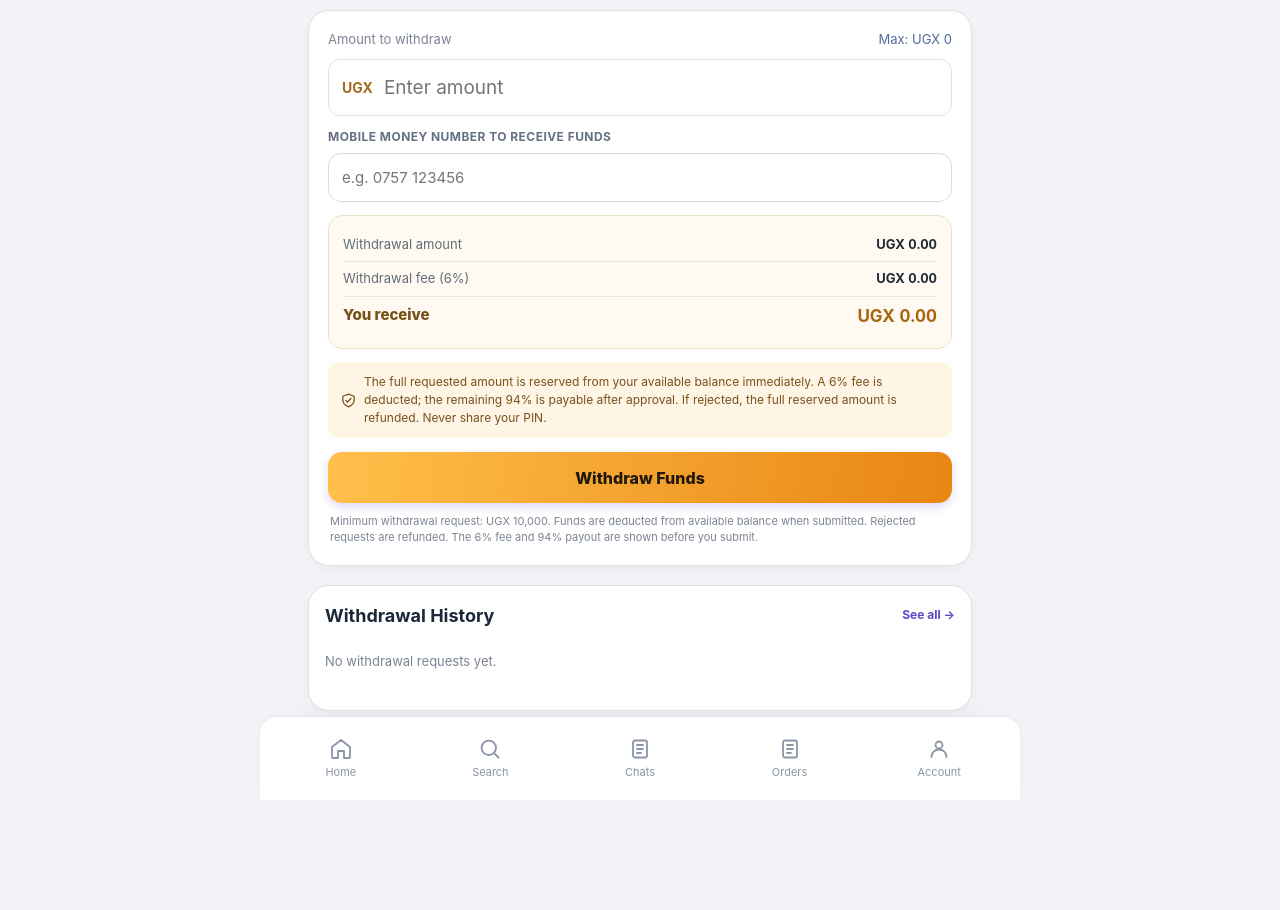
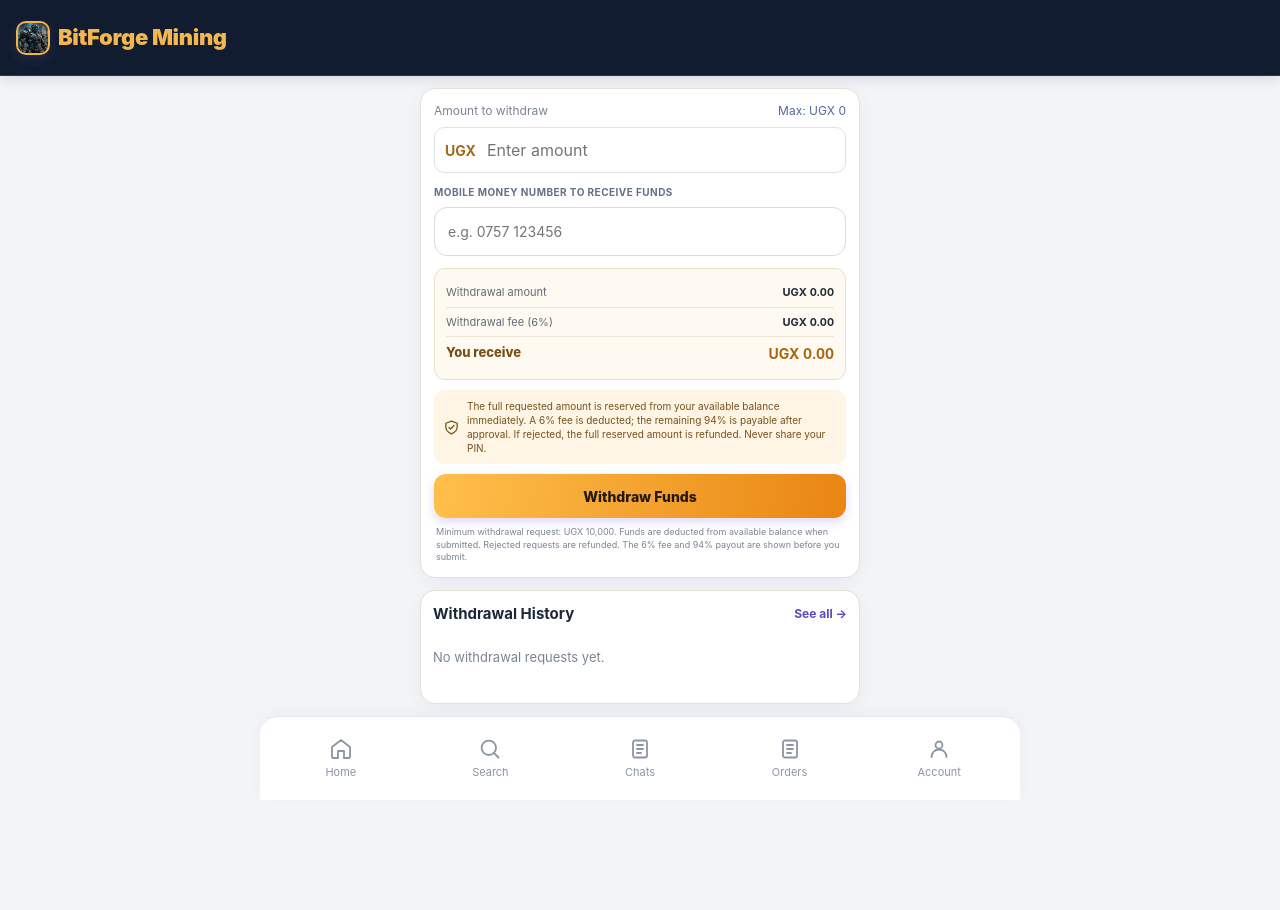
Before and after one commit to forextry298-del/BITFORGE-NEW, a Flask app: page /withdraw in a window 1280 px wide. After the commit the page ends 776 px from the top, so only its background shows below. Run offline with Flask 3, Linux system fonts and the light colour scheme; a user stored in the database is signed in; data comes from the database, SQL or seed files in the repository; data that the repository does not hold is empty.

Commit message:
Add compact BitForge withdrawal logo design

```diff
--- a/static/style.css
+++ b/static/style.css
@@ -482,3 +482,27 @@ body{background:var(--page);color:var(--ink);font-size:15px}
 .auth-dark-panel .auth-foot a{color:#94651c!important}
 .auth-dark-panel .flash{border:1px solid #ead7ae!important;background:#fff6e4!important;color:#77551a!important}
 @media(max-width:380px){.auth-dark-page{padding:16px 12px 24px!important}.auth-dark-panel{padding:14px!important}.auth-dark .auth-head h1{font-size:21px!important}}
+
+/* Compact, responsive BitForge withdrawal page */
+.withdrawal-top{min-height:58px;padding:8px 16px;display:flex;align-items:center;background:#111c30;border-bottom:1px solid #26364d}
+.withdrawal-top .brand{gap:8px;color:#fff;font-size:18px;letter-spacing:-.35px}
+.withdrawal-top .logo{width:34px;height:34px;border-radius:10px}
+.withdrawal-page{width:min(100% - 24px,440px);max-width:440px;margin:0 auto;padding:12px 0 92px}
+.withdrawal-page .withdraw-form{padding:13px;border-radius:15px}
+.withdrawal-page .withdraw-amount-label{font-size:12px;margin-bottom:7px}
+.withdrawal-page .withdraw-input-wrap{height:46px;padding:0 10px;border-radius:10px}
+.withdrawal-page .withdraw-input-wrap input{font-size:16px}
+.withdrawal-page .field label{font-size:10px}
+.withdrawal-page .field input{min-height:43px;font-size:14px}
+.withdrawal-page .withdraw-fee-box{margin:10px 0;padding:9px 11px;border-radius:11px}
+.withdrawal-page .withdraw-fee-box>div{font-size:11px;padding:6px 0}
+.withdrawal-page .withdraw-fee-box .withdraw-net{font-size:13px}
+.withdrawal-page .withdraw-fee-box .withdraw-net b{font-size:14px}
+.withdrawal-page .withdraw-note{font-size:10px;line-height:1.4;padding:9px;margin-top:9px}
+.withdrawal-page .withdraw-submit{min-height:44px;padding:10px 12px;margin-top:10px;border-radius:12px;font-size:14px}
+.withdrawal-page .withdraw-disclaimer{font-size:9px;line-height:1.4;margin-top:8px}
+.withdrawal-page .withdraw-history{padding:12px;margin-top:12px;border-radius:15px}
+.withdrawal-page .withdraw-history-head h2{font-size:15px}
+.withdrawal-page .withdraw-history-row{padding:11px 0;gap:8px}
+.withdrawal-page .withdraw-history-icon{width:32px;height:32px;border-radius:9px}
+@media(max-width:360px){.withdrawal-page{width:calc(100% - 18px)}.withdrawal-top{padding-inline:11px}.withdrawal-top .brand{font-size:16px}.withdrawal-page .withdraw-form{padding:11px}}
--- a/templates/withdraw.html
+++ b/templates/withdraw.html
@@ -2,6 +2,9 @@
 {% from "icons.html" import icon %}
 {% block title %}Withdrawal · BitForge{% endblock %}
 {% block body %}
+<header class="top withdrawal-top">
+  <a class="brand" href="{{ url_for('home') }}"><img class="logo logo-image" src="{{ url_for('static',filename='images/bitforge_robot_logo.webp') }}" alt="BitForge"><span>BitForge Mining</span></a>
+</header>
 <main class="wrap content withdrawal-page">
   <form class="withdraw-form" method="post">
     <div class="withdraw-amount-label"><label for="withdraw-amount">Amount to withdraw</label><span>Max: UGX {{ "{:,.0f}".format(user.balance) }}</span></div>
```
